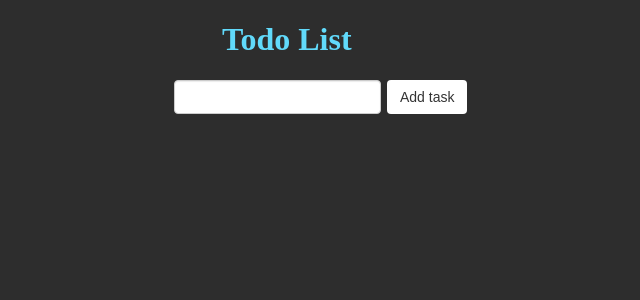
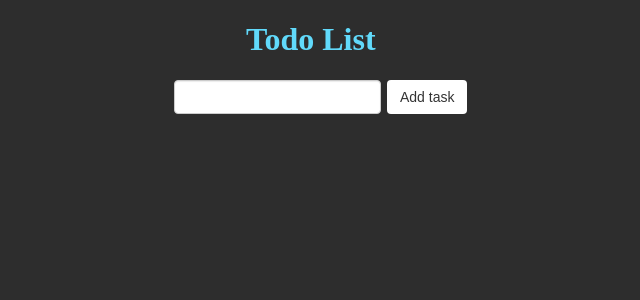
Before and after one commit to Hiaman98/react-crud, a React (Create React App) app: page / in a window 1280 px wide. Shown: the top 300 px of the page, without its empty margins (316-956 px from the left). Built offline with nearby package versions, Linux system fonts and the light colour scheme.

Commit message:
Added styling to todo list

```diff
--- a/src/App.css
+++ b/src/App.css
@@ -11,7 +11,7 @@ html, body {
 h1 {
   /* margin: 20px 0 15px 0;   */
   width: 50%;
-  margin-left: 33%;
+  margin-left: 37%;
 }
 
 #main {
```
